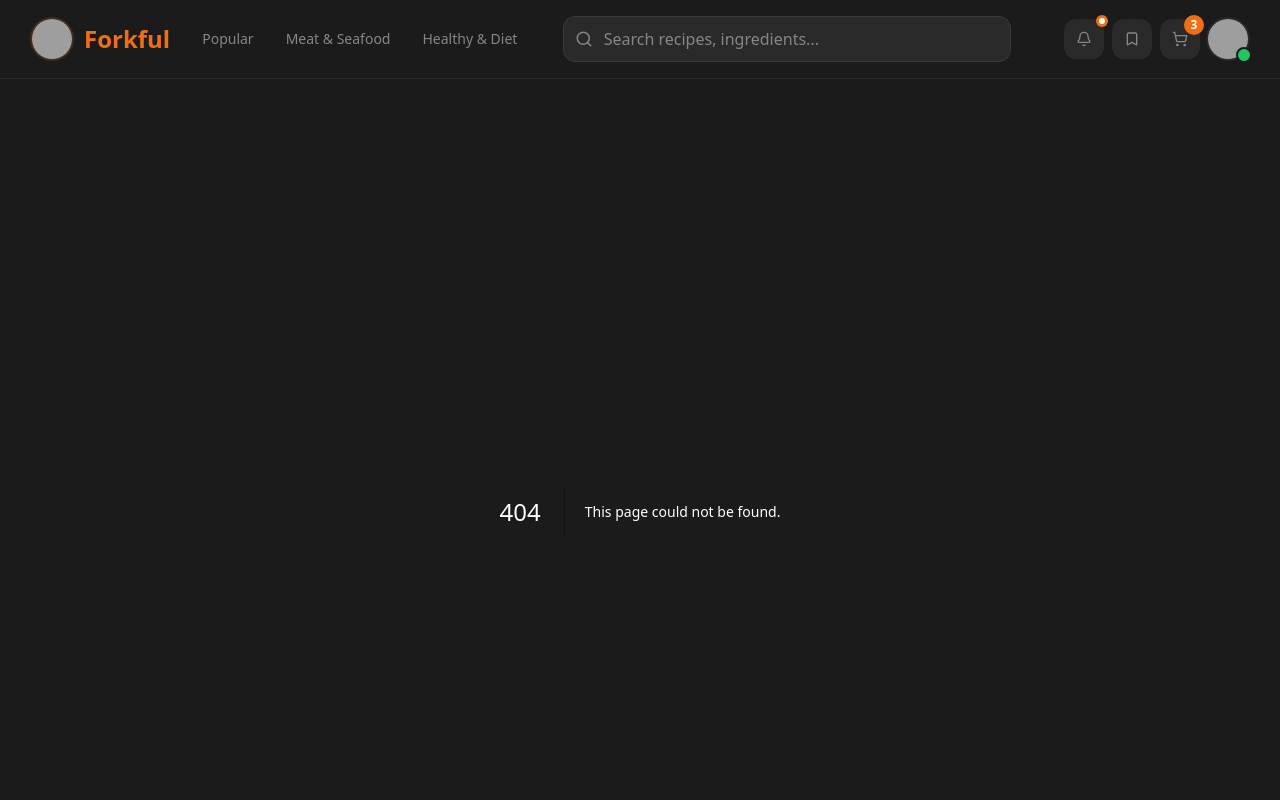
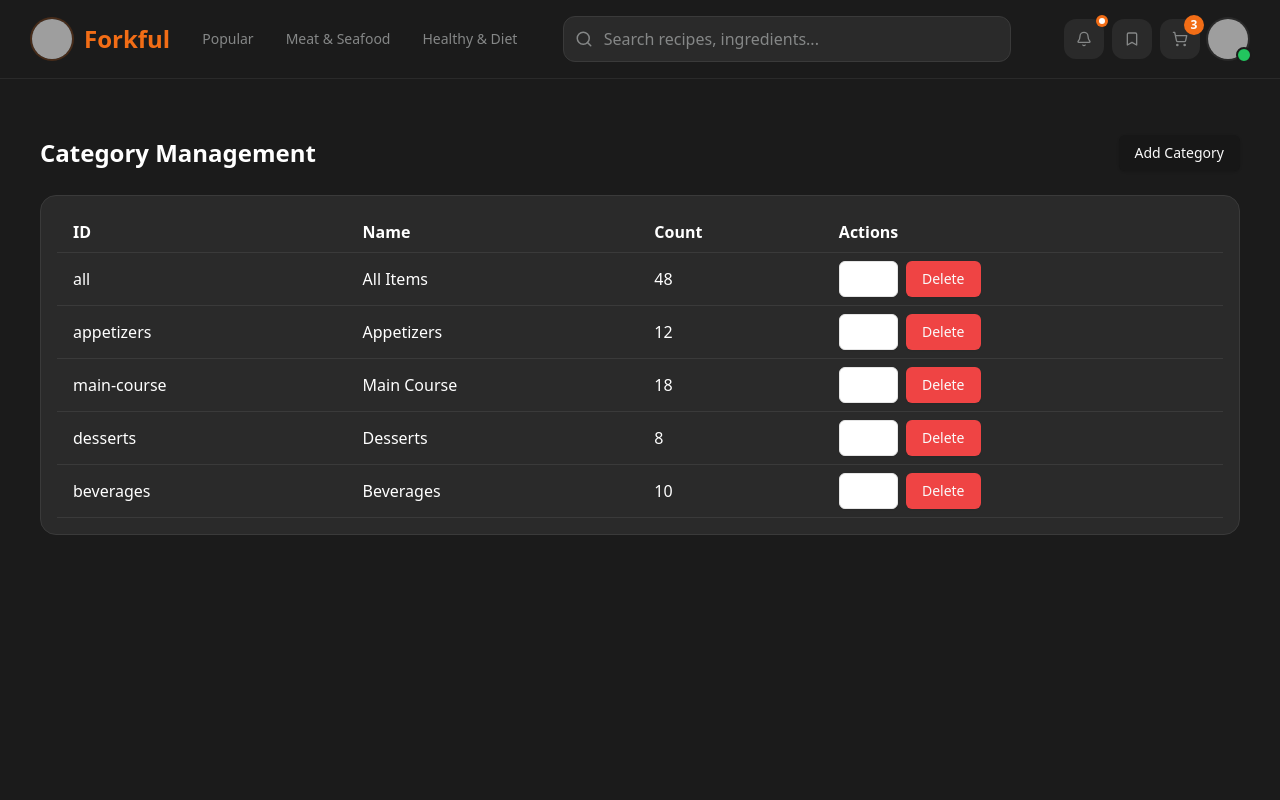
Before and after one commit to Kdz198/taste-flow, a Next.js app in the folder taste-flow-fe/: page /manager/category in a window 1280 px wide. Before the commit this address had no page. Shown: the top 800 px of the page. Built offline with nearby package versions, Linux system fonts and the light colour scheme; grey boxes are pictures that could not be loaded.

Commit message:
manager/category

```diff
--- /dev/null
+++ b/taste-flow-fe/src/app/manager/category/page.tsx
@@ -0,0 +1,288 @@
+"use client";
+import { useState, useEffect } from "react";
+import { Button } from "@/components/ui/button";
+import { Input } from "@/components/ui/input";
+import { Modal } from "@/components/ui/modal";
+import { categoryMock } from "@/app/utils/mockApi";
+
+// Comment: Mock API - Will be replaced with backend API later
+const fetchCategories = async () => {
+  return Promise.resolve(categoryMock);
+
+  // Uncomment when backend is ready:
+  /*
+  try {
+    const response = await fetch('/api/categories');
+    if (!response.ok) throw new Error('Failed to fetch categories');
+    return await response.json();
+  } catch (error) {
+    console.error('Error fetching categories:', error);
+    return [];
+  }
+  */
+};
+
+// Comment: Create category API - Will be implemented when backend is ready
+const createCategory = async (categoryData) => {
+  // Mock implementation - just return the data with a generated ID
+  return Promise.resolve({
+    id: Date.now().toString(),
+    ...categoryData
+  });
+
+  // Uncomment when backend is ready:
+  /*
+  try {
+    const response = await fetch('/api/categories', {
+      method: 'POST',
+      headers: {
+        'Content-Type': 'application/json',
+      },
+      body: JSON.stringify(categoryData),
+    });
+    if (!response.ok) throw new Error('Failed to create category');
+    return await response.json();
+  } catch (error) {
+    console.error('Error creating category:', error);
+    throw error;
+  }
+  */
+};
+
+// Comment: Update category API - Will be implemented when backend is ready
+const updateCategory = async (id, categoryData) => {
+  // Mock implementation - just return the updated data
+  return Promise.resolve({ id, ...categoryData });
+
+  // Uncomment when backend is ready:
+  /*
+  try {
+    const response = await fetch(`/api/categories/${id}`, {
+      method: 'PUT',
+      headers: {
+        'Content-Type': 'application/json',
+      },
+      body: JSON.stringify(categoryData),
+    });
+    if (!response.ok) throw new Error('Failed to update category');
+    return await response.json();
+  } catch (error) {
+    console.error('Error updating category:', error);
+    throw error;
+  }
+  */
+};
+
+// Comment: Delete category API - Will be implemented when backend is ready
+const deleteCategory = async (id) => {
+  // Mock implementation - just return success
+  return Promise.resolve({ success: true });
+
+  // Uncomment when backend is ready:
+  /*
+  try {
+    const response = await fetch(`/api/categories/${id}`, {
+      method: 'DELETE',
+    });
+    if (!response.ok) throw new Error('Failed to delete category');
+    return await response.json();
+  } catch (error) {
+    console.error('Error deleting category:', error);
+    throw error;
+  }
+  */
+};
+
+export default function CategoryPage() {
+  const [categories, setCategories] = useState([]);
+  const [isModalOpen, setIsModalOpen] = useState(false);
+  const [selectedCategory, setSelectedCategory] = useState(null);
+  const [name, setName] = useState("");
+  const [count, setCount] = useState(0);
+  const [isLoading, setIsLoading] = useState(false);
+
+  useEffect(() => {
+    loadCategories();
+  }, []);
+
+  const loadCategories = async () => {
+    try {
+      setIsLoading(true);
+      const data = await fetchCategories();
+      setCategories(data);
+    } catch (error) {
+      console.error('Error loading categories:', error);
+    } finally {
+      setIsLoading(false);
+    }
+  };
+
+  const handleSave = async () => {
+    if (!name.trim()) {
+      alert('Please enter a category name');
+      return;
+    }
+
+    try {
+      setIsLoading(true);
+      const categoryData = { name: name.trim(), count };
+
+      if (selectedCategory?.id) {
+        // Update existing category
+        const updatedCategory = await updateCategory(selectedCategory.id, categoryData);
+        setCategories(categories.map(cat =>
+          cat.id === selectedCategory.id ? updatedCategory : cat
+        ));
+      } else {
+        // Create new category
+        const newCategory = await createCategory(categoryData);
+        setCategories([...categories, newCategory]);
+      }
+
+      // Reset form and close modal
+      setIsModalOpen(false);
+      setName("");
+      setCount(0);
+      setSelectedCategory(null);
+    } catch (error) {
+      console.error('Error saving category:', error);
+      alert('Failed to save category. Please try again.');
+    } finally {
+      setIsLoading(false);
+    }
+  };
+
+  const handleEdit = (category) => {
+    setSelectedCategory(category);
+    setName(category.name);
+    setCount(category.count);
+    setIsModalOpen(true);
+  };
+
+  const handleDelete = async (id) => {
+    if (!confirm('Are you sure you want to delete this category?')) {
+      return;
+    }
+
+    try {
+      setIsLoading(true);
+      await deleteCategory(id);
+      setCategories(categories.filter(cat => cat.id !== id));
+    } catch (error) {
+      console.error('Error deleting category:', error);
+      alert('Failed to delete category. Please try again.');
+    } finally {
+      setIsLoading(false);
+    }
+  };
+
+  const handleCloseModal = () => {
+    setIsModalOpen(false);
+    setName("");
+    setCount(0);
+    setSelectedCategory(null);
+  };
+
+  return (
+    <div className="min-h-screen bg-[#1B1B1B] text-white p-6">
+      <div className="flex justify-between items-center mb-6">
+        <h1 className="text-2xl font-bold">Category Management</h1>
+        <Button
+          variant="default"
+          onClick={() => setIsModalOpen(true)}
+          disabled={isLoading}
+        >
+          Add Category
+        </Button>
+      </div>
+
+      {/* Table */}
+      <div className="bg-[#2A2A2A] rounded-2xl border border-[#3A3A3A] p-4">
+        {isLoading ? (
+          <div className="flex justify-center items-center py-8">
+            <div className="text-gray-400">Loading...</div>
+          </div>
+        ) : (
+          <table className="w-full text-left">
+            <thead>
+              <tr className="border-b border-[#3A3A3A]">
+                <th className="py-2 px-4">ID</th>
+                <th className="py-2 px-4">Name</th>
+                <th className="py-2 px-4">Count</th>
+                <th className="py-2 px-4">Actions</th>
+              </tr>
+            </thead>
+            <tbody>
+              {categories.map((category) => (
+                <tr key={category.id} className="border-b border-[#3A3A3A]">
+                  <td className="py-2 px-4">{category.id}</td>
+                  <td className="py-2 px-4">{category.name}</td>
+                  <td className="py-2 px-4">{category.count}</td>
+                  <td className="py-2 px-4">
+                    <Button
+                      variant="outline"
+                      className="mr-2"
+                      onClick={() => handleEdit(category)}
+                      disabled={isLoading}
+                    >
+                      Edit
+                    </Button>
+                    <Button
+                      variant="destructive"
+                      onClick={() => handleDelete(category.id)}
+                      disabled={isLoading}
+                    >
+                      Delete
+                    </Button>
+                  </td>
+                </tr>
+              ))}
+            </tbody>
+          </table>
+        )}
+      </div>
+
+      {/* Modal */}
+      <Modal
+        isOpen={isModalOpen}
+        onClose={handleCloseModal}
+        title={selectedCategory?.id ? "Edit Category" : "Add Category"}
+      >
+        <div className="space-y-4">
+          <Input
+            type="text"
+            value={name}
+            onChange={(e) => setName(e.target.value)}
+            placeholder="Category name"
+            className="w-full"
+            disabled={isLoading}
+          />
+          <Input
+            type="number"
+            value={count}
+            onChange={(e) => setCount(Number(e.target.value))}
+            placeholder="Count"
+            className="w-full"
+            disabled={isLoading}
+          />
+          <div className="flex justify-end gap-2">
+            <Button
+              variant="outline"
+              onClick={handleCloseModal}
+              disabled={isLoading}
+            >
+              Cancel
+            </Button>
+            <Button
+              variant="default"
+              onClick={handleSave}
+              disabled={isLoading || !name.trim()}
+            >
+              {isLoading ? 'Saving...' : 'Save'}
+            </Button>
+          </div>
+        </div>
+      </Modal>
+    </div>
+  );
+}
--- a/taste-flow-fe/src/app/page.tsx
+++ b/taste-flow-fe/src/app/page.tsx
@@ -26,7 +26,7 @@ export default function Home() {
               From quick weeknight dinners to impressive weekend feasts.
             </p>
             <div className="flex flex-col sm:flex-row gap-4 justify-center mt-8">
-              <Link href="/menu">
+              <Link href="/manager/category">
                 <Button className="bg-[#F26D16] hover:bg-orange-600 rounded-full px-8 py-3 text-white font-semibold transition-all duration-300 hover:scale-105">
                   Explore All Recipes <MoveRight className="ml-2" size={18} />
                 </Button>
--- /dev/null
+++ b/taste-flow-fe/src/components/ui/modal.tsx
@@ -0,0 +1,33 @@
+"use client";
+import * as React from "react";
+import { cn } from "@/lib/utils";
+
+interface ModalProps {
+  isOpen: boolean;
+  onClose: () => void;
+  title: string;
+  children: React.ReactNode;
+  className?: string;
+}
+
+const Modal = ({ isOpen, onClose, title, children, className }: ModalProps) => {
+  if (!isOpen) return null;
+
+  return (
+    <div className="fixed inset-0 bg-black/50 flex items-center justify-center z-50">
+      <div className={cn("bg-[#2A2A2A] rounded-2xl p-6 border border-[#3A3A3A] w-full max-w-md", className)}>
+        <div className="flex justify-between items-center mb-4">
+          <h2 className="text-xl font-semibold text-white">{title}</h2>
+          <button onClick={onClose} className="text-[#858787] hover:text-white">
+            ✕
+          </button>
+        </div>
+        {children}
+      </div>
+    </div>
+  );
+};
+
+Modal.displayName = "Modal";
+
+export { Modal };
```
